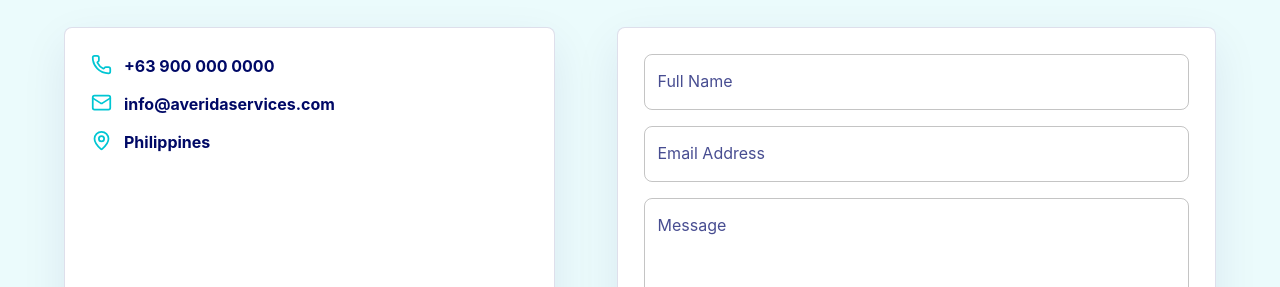
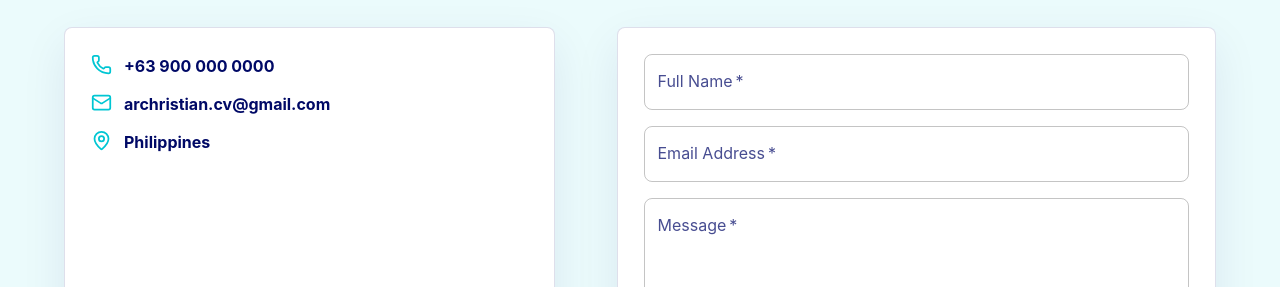
Before and after one commit to archristian18/verdida-portfolio, a React (Vite) app: page / in a window 1280 px wide. Shown: the part 2226-2513 px from the top of the page. Built offline with nearby package versions, Linux system fonts and the light colour scheme.

Commit message:
add email

```diff
--- a/src/components/molecules/ContactForm.jsx
+++ b/src/components/molecules/ContactForm.jsx
@@ -3,10 +3,32 @@ import Stack from "@mui/material/Stack";
 import TextField from "@mui/material/TextField";
 import { Send } from "lucide-react";
 
+const contactEmail = "archristian.cv@gmail.com";
+
 export default function ContactForm() {
+  const handleSubmit = (event) => {
+    event.preventDefault();
+
+    const formData = new FormData(event.currentTarget);
+    const name = formData.get("name")?.toString().trim() || "Website visitor";
+    const email = formData.get("email")?.toString().trim() || "Not provided";
+    const message = formData.get("message")?.toString().trim() || "";
+    const subject = `Contact inquiry from ${name}`;
+    const body = [
+      `Name: ${name}`,
+      `Email: ${email}`,
+      "",
+      "Message:",
+      message,
+    ].join("\n");
+
+    window.location.href = `mailto:${contactEmail}?subject=${encodeURIComponent(subject)}&body=${encodeURIComponent(body)}`;
+  };
+
   return (
     <Stack
       component="form"
+      onSubmit={handleSubmit}
       spacing={2}
       sx={{
         bgcolor: "background.paper",
@@ -16,9 +38,9 @@ export default function ContactForm() {
         p: { xs: 2.5, sm: 3.25 },
       }}
     >
-      <TextField label="Full Name" name="name" placeholder="Your name" fullWidth />
-      <TextField label="Email Address" name="email" type="email" placeholder="you@example.com" fullWidth />
-      <TextField label="Message" name="message" placeholder="How can we help?" rows={5} multiline fullWidth />
+      <TextField label="Full Name" name="name" placeholder="Your name" fullWidth required />
+      <TextField label="Email Address" name="email" type="email" placeholder="you@example.com" fullWidth required />
+      <TextField label="Message" name="message" placeholder="How can we help?" rows={5} multiline fullWidth required />
       <Button
         type="submit"
         variant="contained"
--- a/src/data/siteContent.js
+++ b/src/data/siteContent.js
@@ -67,8 +67,8 @@ export const contactMethods = [
   },
   {
     icon: Mail,
-    label: "info@averidaservices.com",
-    href: "mailto:info@averidaservices.com",
+    label: "archristian.cv@gmail.com",
+    href: "mailto:archristian.cv@gmail.com",
   },
   {
     icon: MapPin,
```
Also changed, not shown: 2 other files (tests, documents, lock files or other folders).
